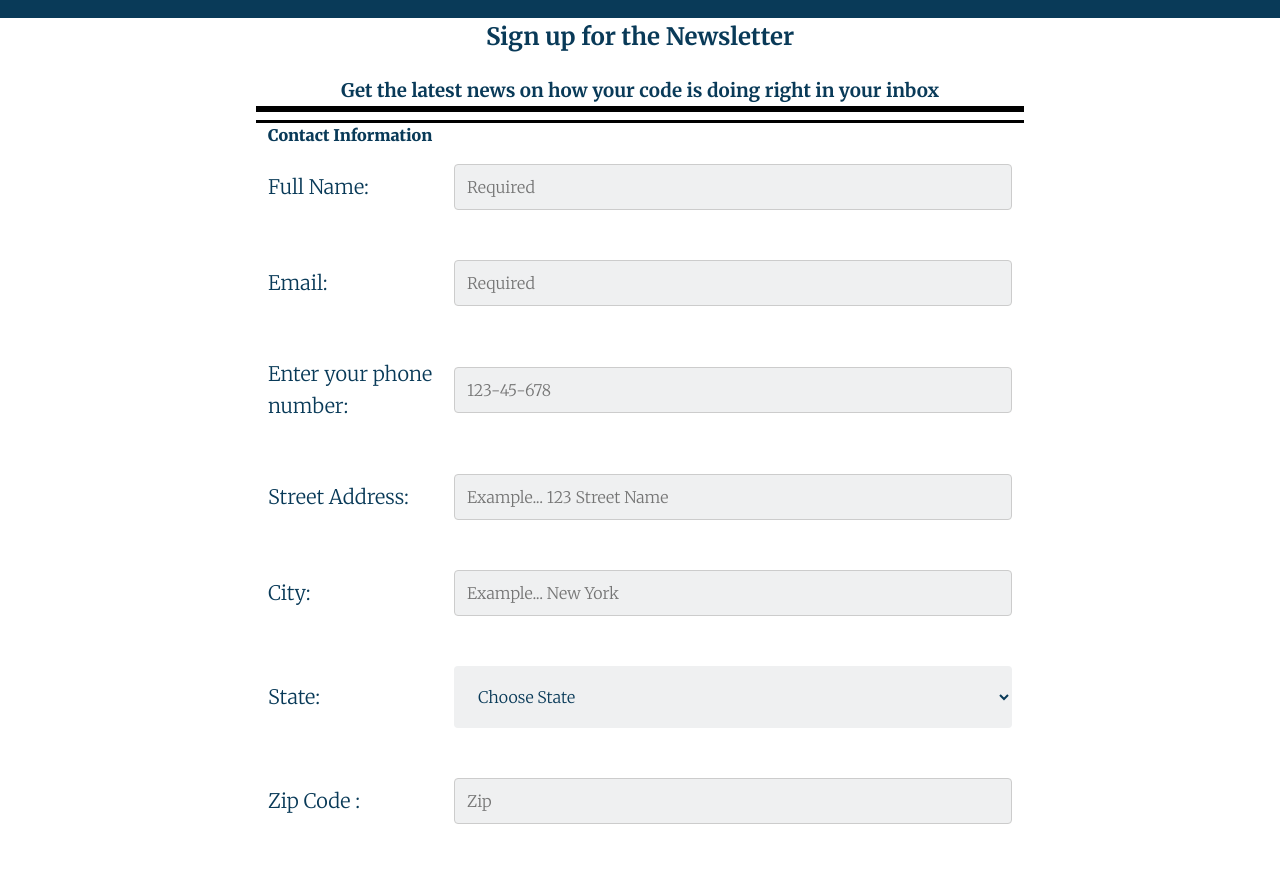
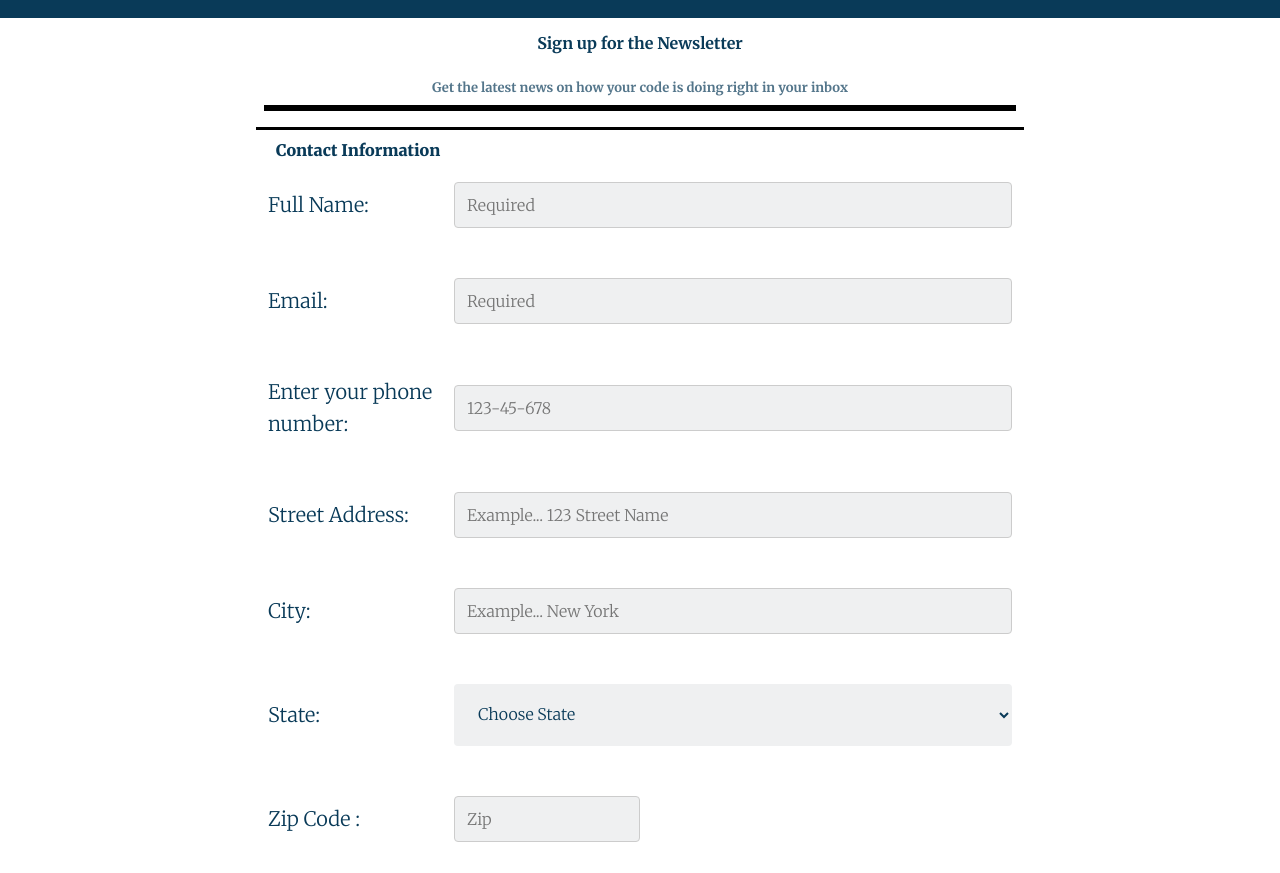
Before and after one commit to MattHill94/Online_registration_form, a plain HTML site: page index.html in a window 1280 px wide. Shown: the part 76-949 px from the top of the page. Drawn offline with Linux system fonts and the light colour scheme.

Commit message:
Update styles.css

```diff
--- a/css/styles.css
+++ b/css/styles.css
@@ -35,7 +35,7 @@ a {
 h2,
 h3,
 h4 {
-    margin-top: 0;
+    font-size: medium;
 }
 
 h4 {
@@ -44,23 +44,31 @@ h4 {
 }
 
 h3 {
-    color: #093a58;
+    color: #093a58b2;
     text-align: center;
     border-bottom: solid 6px black;
     margin-bottom: 1%;
+    font-size: small;
+}
+
+.banner,
+h2,
+h3 {
+    justify-content: start;
+    justify-content: center;
+    width: 100%;
+    text-align: center;
+    padding-bottom: .5em;
+    padding-right: .5em;
+    padding-left: .5em;
 }
 
 legend {
     font-family: 'Merriweather', serif;
     text-align: left;
     font-weight: 900;
-    padding: 0;
+    padding: 0.5em;
     display: inline-block;
-}
-
-.legend-main {
-    width: 100%;
-    background-color: #15bcc2;
 }
 
 input[type=text],
@@ -78,7 +86,13 @@ textarea {
 
 fieldset {
     border: white;
-    margin: 1 1;
+    padding-top: 0;
+}
+
+.fieldset-1 {
+    border: white;
+    padding-top: 0;
+    border-bottom: solid black;
 }
 
 form {
@@ -168,11 +182,6 @@ footer {
     background-color: #093a58;
 }
 
-.contact {
-    background-color: #15bcc2;
-    padding: 0;
-}
-
 input:hover,
 select:hover {
     border: 2px solid #0099cc;
@@ -183,6 +192,10 @@ input:focus,
 textarea:focus {
     background-color: #66e0ff91;
     transition: 0.5s;
+}
+
+#zip {
+    max-width: 40%;
 }
 
 
@@ -206,7 +219,7 @@ Media Query
         flex-basis: 25%;
         font-size: 20px;
     }
-    input[] {
+    #zip {
         max-width: 25%;
     }
 }
```
